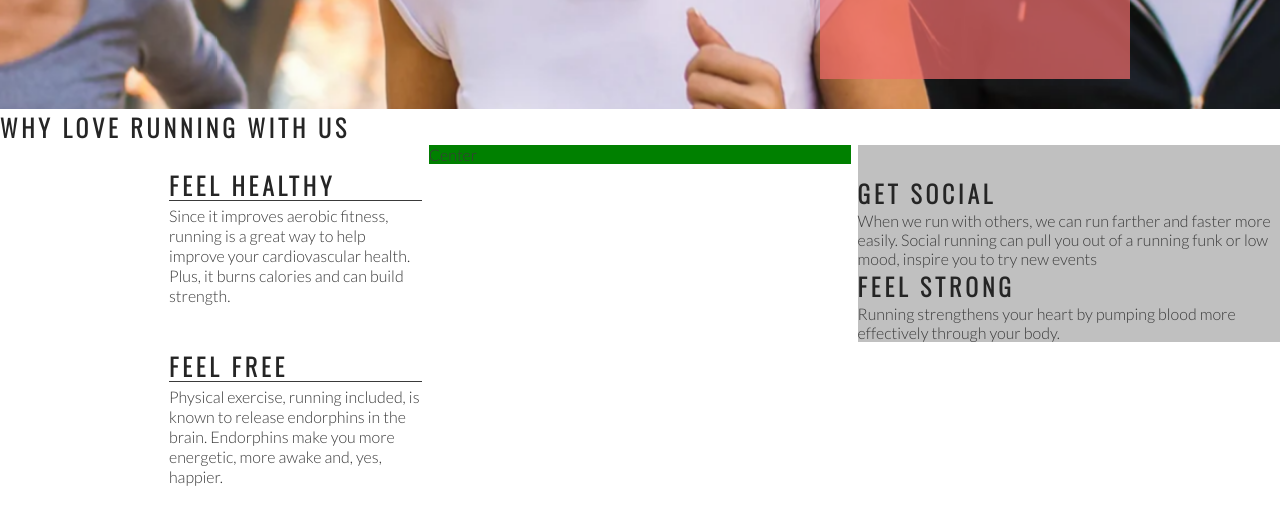
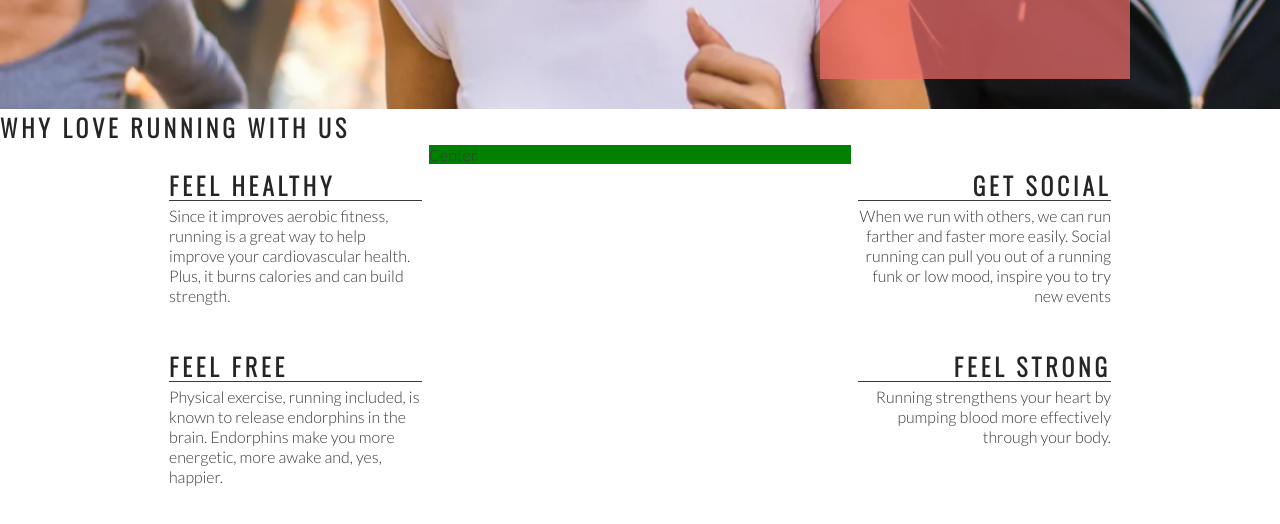
Before and after one commit to gStarhigh/love-running, a plain HTML site: page index.html in a window 1280 px wide. Shown: the part 566-1090 px from the top of the page. Drawn offline with nearby package versions, Linux system fonts and the light colour scheme.

Commit message:
added style to the right about section

```diff
--- a/assets/css/style.css
+++ b/assets/css/style.css
@@ -123,7 +123,6 @@ h1, h2 {
     padding-top: 30px;
     width: 33%;
     float: right;
-    background-color: silver;
 }
 
 #center-about {
@@ -145,3 +144,19 @@ hr {
     clear: both;
     margin-bottom: 50px;
 }
+
+.right-about-heading {
+    width: 60%;
+    float: left;
+    line-height: 20px;
+    clear: both;
+    margin-bottom: 50px;
+}
+
+.right-about-heading h2 {
+    text-align: right;
+}
+
+.right-about-heading p {
+    text-align: right;
+}
--- a/index.html
+++ b/index.html
@@ -56,11 +56,13 @@
         <div id="right-about">
             <div class="right-about-heading">
                 <h2>Get Social</h2>
+                <hr>
                 <p>When we run with others, we can run farther and faster more easily. Social running can pull you out of a running funk or low mood, inspire you to try new events
                 </p>
             </div>
             <div class="right-about-heading">
                 <h2>Feel Strong</h2>
+                <hr>
                 <p>Running strengthens your heart by pumping blood more effectively through your body.
                 </p>
             </div>
```
